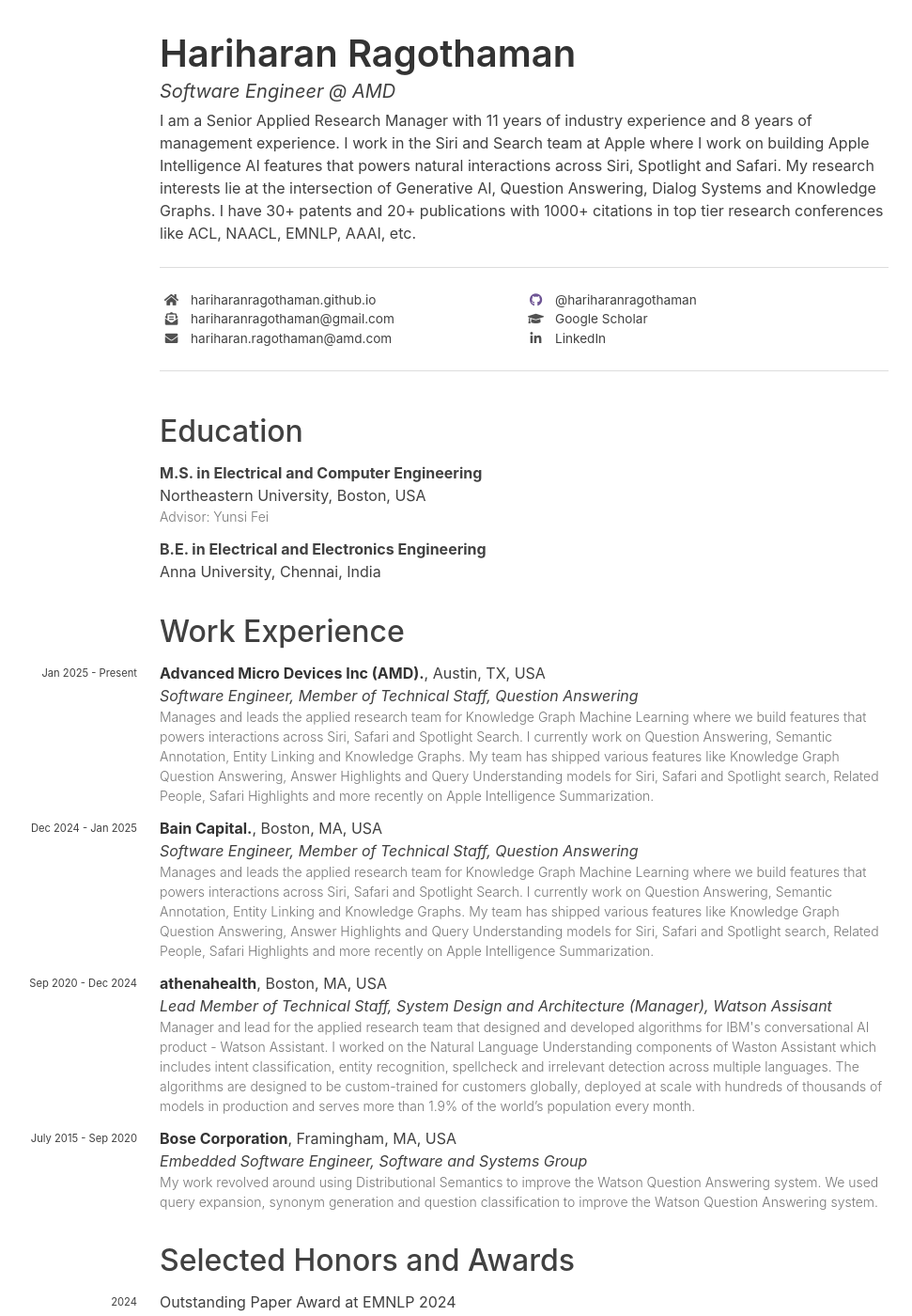
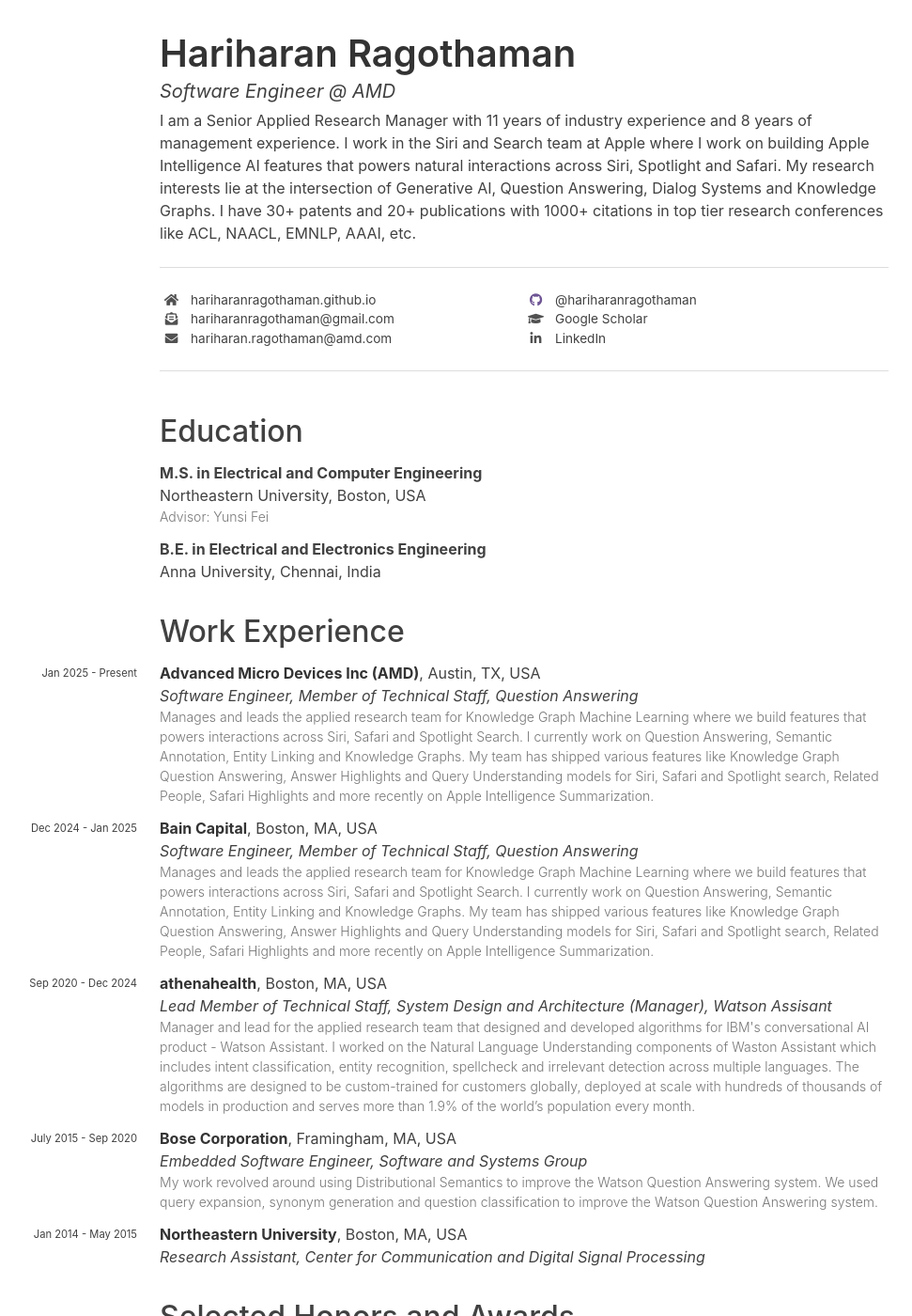
Before and after one commit to hariharanragothaman/hariharanragothaman.github.io, a Jekyll site: the page built from cv.md, in a window 1280 px wide and 1400 px high. Shown: the whole window at 94% size, without its empty margins (162-1133 px from the left). Built offline with Jekyll 4.4.1, drawn with Linux system fonts in a browser that asks for light colours; nearby versions of some CDN libraries; some web fonts are replaced.

Commit message:
Polishes and Updates

```diff
--- a/_data/experiences.yaml
+++ b/_data/experiences.yaml
@@ -1,4 +1,4 @@
-- institution: Advanced Micro Devices Inc (AMD).
+- institution: Advanced Micro Devices Inc (AMD)
   location: "Austin, TX, USA"
   position: Software Engineer, Member of Technical Staff
   group: "Question Answering"
@@ -6,7 +6,7 @@
   description: "Manages and leads the applied research team for Knowledge Graph Machine Learning where we build features that powers interactions across Siri, Safari and Spotlight Search. I currently work on Question Answering, Semantic Annotation, Entity Linking and Knowledge Graphs. My team has shipped various features like Knowledge Graph Question Answering, Answer Highlights and Query Understanding models for Siri, Safari and Spotlight search, Related People, Safari Highlights and more recently on Apple Intelligence Summarization."
   type: industry
 
-- institution: Bain Capital.
+- institution: Bain Capital
   location: "Boston, MA, USA"
   position: Software Engineer, Member of Technical Staff
   group: "Question Answering"
@@ -36,4 +36,4 @@
   position: "Research Assistant"
   group: "Center for Communication and Digital Signal Processing"
   year: "Jan 2014 - May 2015"
-  type: academia
+  type: industry
```
